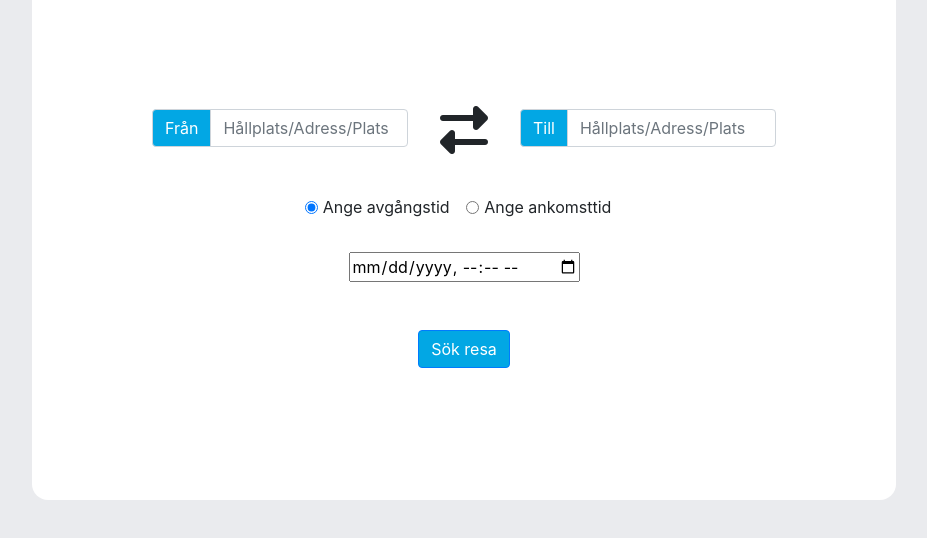
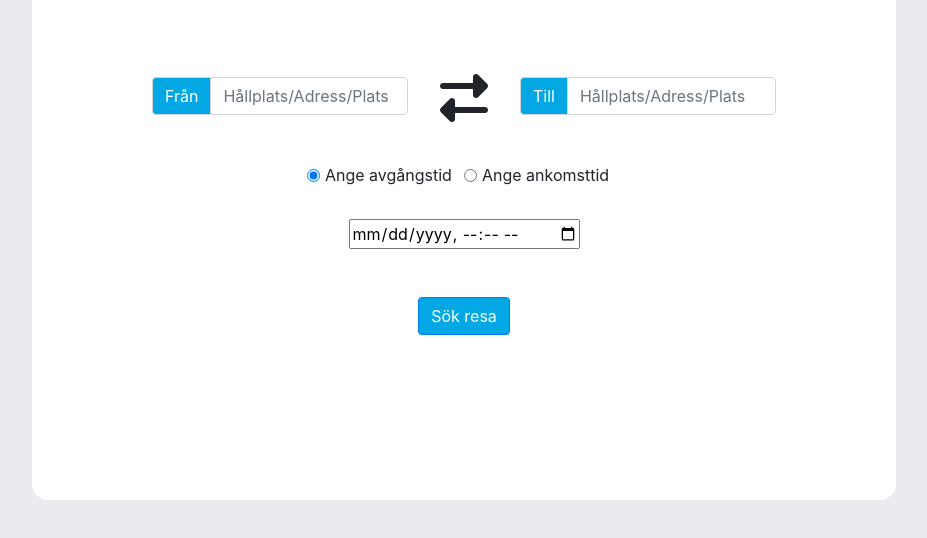
Before and after one commit to Ranchino/VT-assignment, a website with bundled scripts: page src/client/index.html in a window 1280 px wide. Shown: the part 220-758 px from the top of the page, without its empty margins (176-1103 px from the left). Built offline with nearby package versions, Linux system fonts and the light colour scheme.

Commit message:
fixing the form styling

```diff
--- a/copy-deps.js
+++ b/copy-deps.js
@@ -3,7 +3,7 @@ const path = require('path');
 
 const root = './src';
 const outdir = './build';
-const filter = ['.html', '.css', '.png'];
+const filter = ['.html', '.css', '.png', '.ts'];
 const files = [];
 
 function explore(root, filter, output) {
--- a/src/client/css/style.css
+++ b/src/client/css/style.css
@@ -28,7 +28,7 @@ section {
 }
 
 form{
-    margin-top: 5em;
+    margin-top: 3em;
     display: flex;
     justify-content: center;
 }
@@ -56,3 +56,10 @@ form{
     background-color: #02a7e4;
     color: white;
 }
+
+.row{
+    padding: 0;
+    margin: 0;
+    display: flex;
+    justify-content: center;
+}
--- a/src/client/index.html
+++ b/src/client/index.html
@@ -9,7 +9,7 @@
     <link rel="stylesheet" href="/css/style.css">
     <script src="https://kit.fontawesome.com/7210a4f6c1.js" crossorigin="anonymous"></script>
     <script src="https://code.jquery.com/jquery-3.4.1.slim.js" integrity="sha256-BTlTdQO9/fascB1drekrDVkaKd9PkwBymMlHOiG+qLI=" crossorigin="anonymous"></script>
-    <script src="/script/script.ts"></script>
+    <script type="text/typescript" src="/script/script.ts"></script>
 
 </head>
 <body>
@@ -17,21 +17,23 @@
         <section>
             <img src="static/vt-logo.png"/>
             <form>
+                <div class="container">
+                    <div class="row">
                         <div class="input-group mb-3">
                             <div class="input-group-prepend">
                                 <span class="input-group-text" id="inputGroup-sizing-default">Från</span>
                             </div>
                             <input type="text" id="inputFrom" class="form-control" placeholder="Hållplats/Adress/Plats" aria-label="" aria-describedby="basic-addon1" required="true">
                         </div>
-                <i class="fas fa-exchange-alt fa-3x" onclick="switchInputText()"></i>
+                        <i class="fas fa-exchange-alt fa-3x" value="Click" id="switchInputText"></i>
                         <div class="input-group mb-3">
                             <div class="input-group-prepend">
                                 <span class="input-group-text" id="inputGroup-sizing-default">Till</span>
                             </div>
                             <input type="text" id="inputTo" class="form-control" placeholder="Hållplats/Adress/Plats" aria-label="" aria-describedby="basic-addon1" required="true">
                         </div>
-
-            </form>
+                    </div>
+                    <div class="row">
                         <div class="form-check form-check-inline">
                             <input class="form-check-input" type="radio" name="inlineRadioOptions" id="inlineRadio1" value="departure" checked>
                             <label class="form-check-label" for="inlineRadio1">Ange avgångstid</label>
@@ -40,18 +42,24 @@
                             <input class="form-check-input" type="radio" name="inlineRadioOptions" id="inlineRadio2" value="arrival">
                             <label class="form-check-label" for="inlineRadio2">Ange ankomsttid</label>
                         </div>
-
+                    </div>
+                    <div class="row">
                         <div class="form-group">
                             <div class='input-group date'>
                                 <input type="datetime-local" />
                             </div>
                         </div>
-
+                    </div>
+                    <div class="row">
                         <div class="form-group">
                             <span class="input-group-btn">
                                 <button type="submit" class="btn btn-primary">Sök resa</button>
                             </span>
                         </div>
+                    </div>
+                </div>
+            </form>
+
         </section>
     </main>
     <script src="https://stackpath.bootstrapcdn.com/bootstrap/4.3.1/js/bootstrap.min.js" integrity="sha384-JjSmVgyd0p3pXB1rRibZUAYoIIy6OrQ6VrjIEaFf/nJGzIxFDsf4x0xIM+B07jRM" crossorigin="anonymous"></script>
```
Lines whose indentation alone changed are shown as unchanged.
